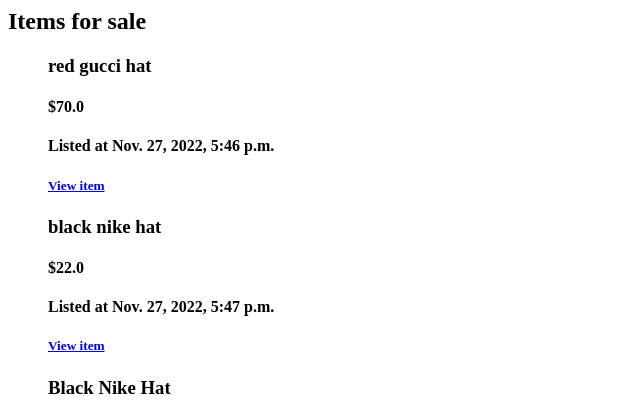
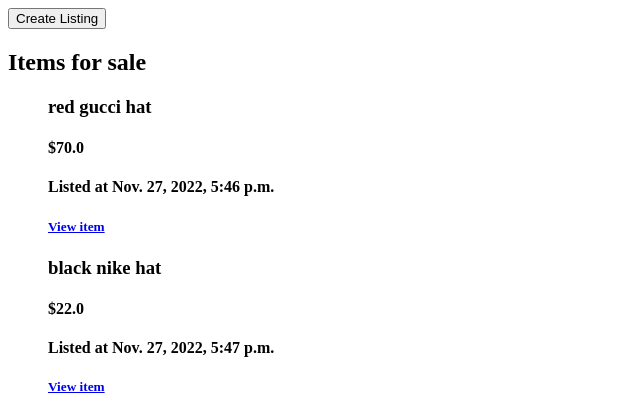
Before and after one commit to joedangel/marketplace, a Django app: page /listings/list in a window 1280 px wide. Shown: the top 419 px of the page, without its empty margins (0-640 px from the left). Run offline with Django 4.2, Linux system fonts and the light colour scheme; data comes from the database, SQL or seed files in the repository; both versions use the stored data as it was after the commit.

Commit message:
added delete api, generic view, cancel and create buttons

```diff
--- a/mainsite/listings/templates/listings/create.html
+++ b/mainsite/listings/templates/listings/create.html
@@ -33,3 +33,4 @@
     <input type="text" id="brand" name="brand" value="Nike"><br><br>
     <input type="submit" value="Create">
 </form>
+<button onclick="location.href = '/listings/list'">Cancel</button>
--- /dev/null
+++ b/mainsite/listings/templates/listings/generic.html
@@ -0,0 +1,2 @@
+<p>{{msg}}</p>
+<button onclick="location.href = '/listings/list'">Back to listings</button>
--- a/mainsite/listings/templates/listings/listing.html
+++ b/mainsite/listings/templates/listings/listing.html
@@ -7,5 +7,5 @@
     <li>{{listing.item_material}}</li>
     <h5>Listing ID: {{ listing.id }}</h5>
     <h5><a href="../list">Back to listings</a></h5>
-
+    <button onclick="location.href = '/listings/{{listing.id}}/delete'">Delete</button>
 </ul>
--- a/mainsite/listings/templates/listings/listings.html
+++ b/mainsite/listings/templates/listings/listings.html
@@ -1,3 +1,4 @@
+<button onclick="location.href = 'create'">Create Listing</button>
 <h2>Items for sale</h2>
 {% if listings %}
 <ul>
--- a/mainsite/listings/urls.py
+++ b/mainsite/listings/urls.py
@@ -8,8 +8,8 @@
     path('', views.index, name='index'),
     path('create', views.create, name='index'),
     path('publish', views.publish, name='publish'),
-    path('delete/<int:pk>', views.delete, name='index'),
-    path('update/<int:pk>', views.update, name='index'),
+    path('<int:pk>/delete', views.delete, name='index'),
+    path('<int:pk>/update', views.update, name='index'),
     path('list', views.listings, name='index'),
     path('get/<int:pk>', views.get, name='index')
 ]
--- a/mainsite/listings/views.py
+++ b/mainsite/listings/views.py
@@ -5,7 +5,7 @@
 from django.utils import timezone
 
 def index(request):
-    return HttpResponse("200. You're at the listings index.")
+    return render(request, 'listings/generic.html', {'msg': "200. You're at the listings index."})
 
 def create(request):
     return render(request, 'listings/create.html')
@@ -22,13 +22,15 @@
         listing_date=timezone.now())
     listing.save()
 
-    return HttpResponse(f"{listing} created successfully")
+    return render(request, 'listings/generic.html', {'msg': f"{listing} created successfully"})
 
-def delete(request):
-    return HttpResponse("200. You're at delete.")
+def delete(request, pk):
+    listing = get_object_or_404(Listing, pk=pk)
+    listing.delete()
+    return render(request, 'listings/generic.html', {'msg': f"200. Deleted {pk}."})
 
-def update(request):
-    return HttpResponse("200. You're at update.")
+def update(request, pk):
+    return HttpResponse(f"200. You're at update {pk}.")
 
 def listings(request):
     listings = Listing.objects.order_by('id')
@@ -36,7 +38,6 @@
     return render(request, 'listings/listings.html', context)
 
 def get(request, pk):
-    print(pk)
     listing = get_object_or_404(Listing, pk=pk)
     return render(request, 'listings/listing.html', {'listing': listing})
 
```
Also changed, not shown: mainsite/db.sqlite3.
